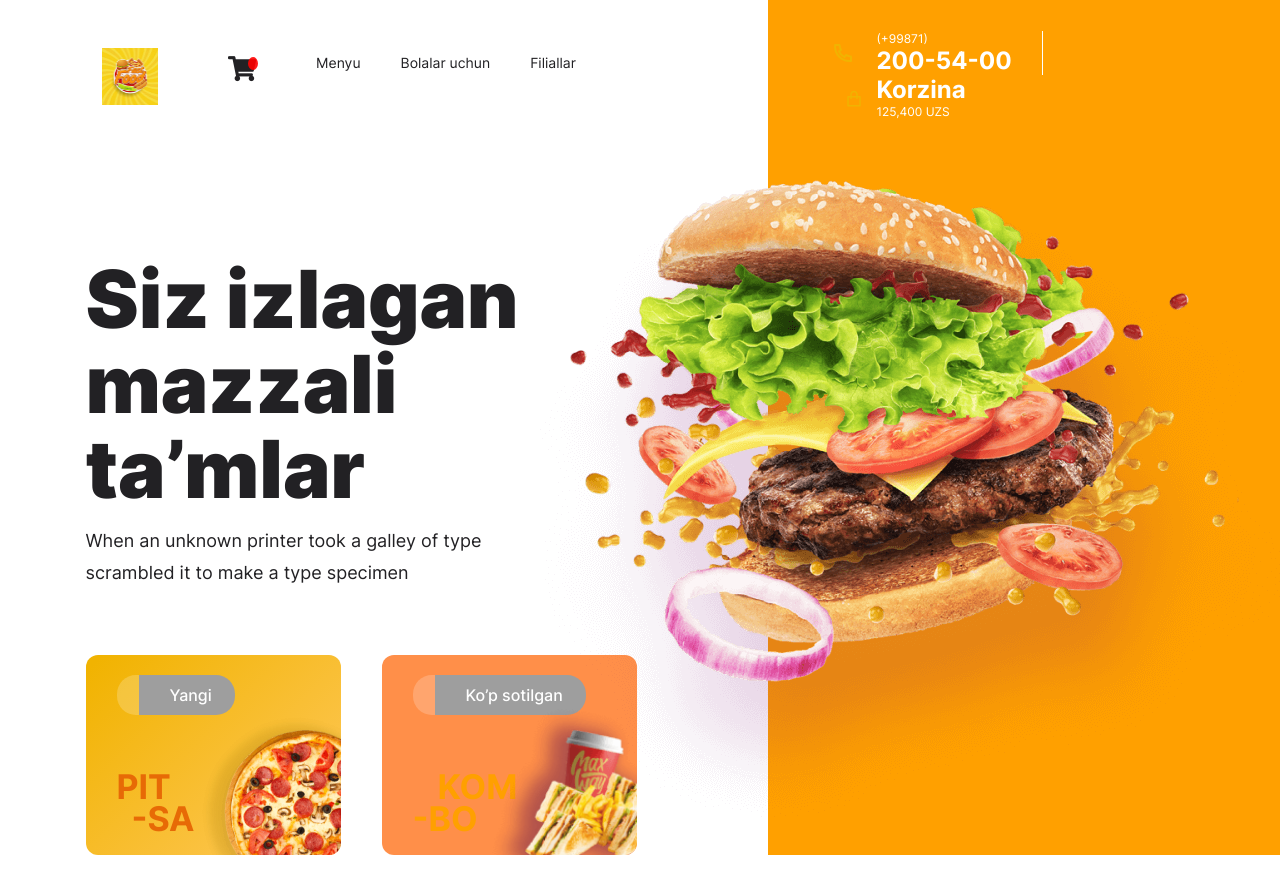
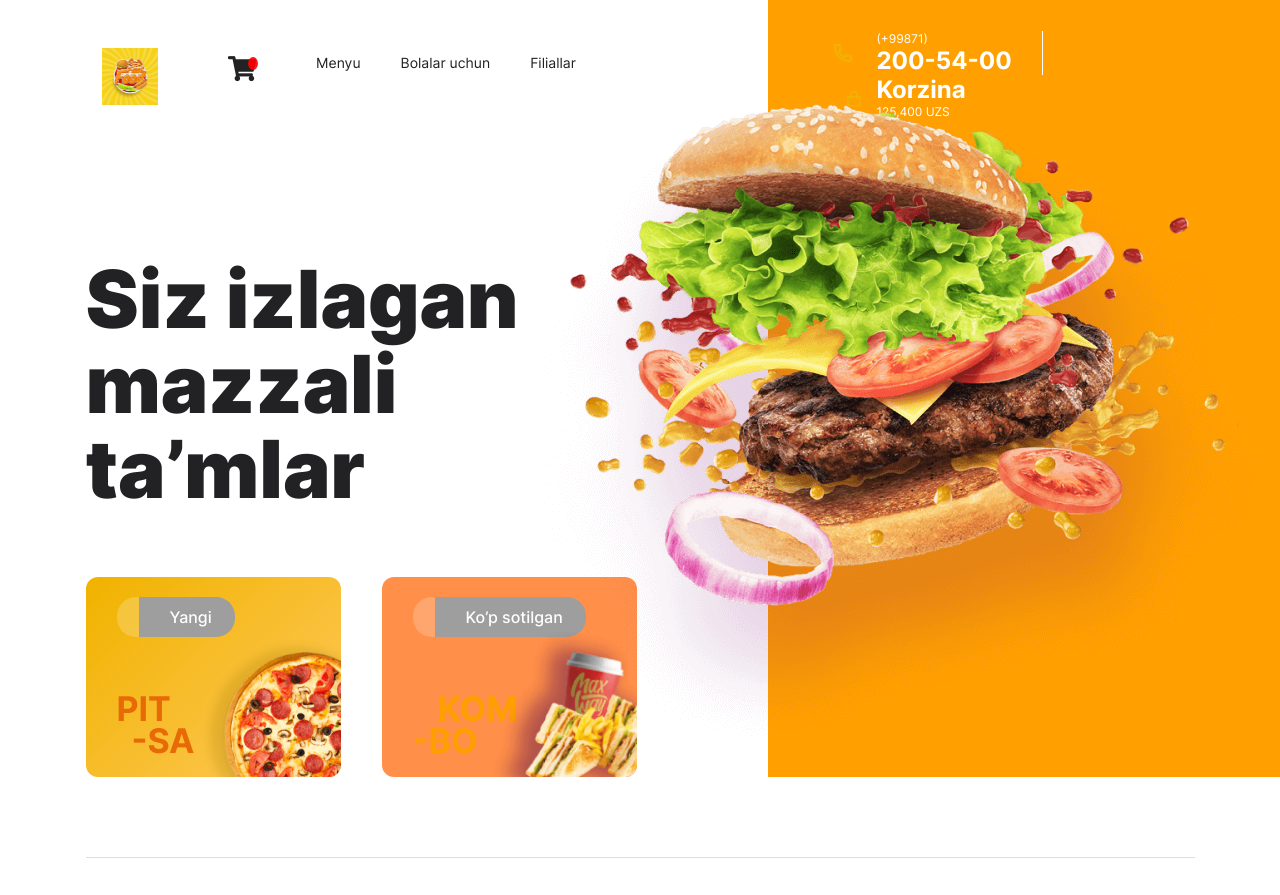
Before and after one commit to nusratullo-urolov/fast_food, a Django app: template templates/index.html in a window 1280 px wide; the page is wider, and only the part inside the window is pictured. Shown: the top 895 px of that part. Run offline with Django 5.2, Linux system fonts and the light colour scheme; the template is opened without the code that fills it, so the values that code supplies are empty; some libraries are stand-ins or nearby versions; grey boxes are pictures that could not be loaded.

Commit message:
remove one elemet

```diff
--- a/templates/index.html
+++ b/templates/index.html
@@ -151,8 +151,6 @@
               </h1>
 
               <p class="hero-section__info--desc">
-                When an unknown printer took a galley of type scrambled it to
-                make a type specimen
               </p>
 
               <ul class="hero-section__box--list">
```
